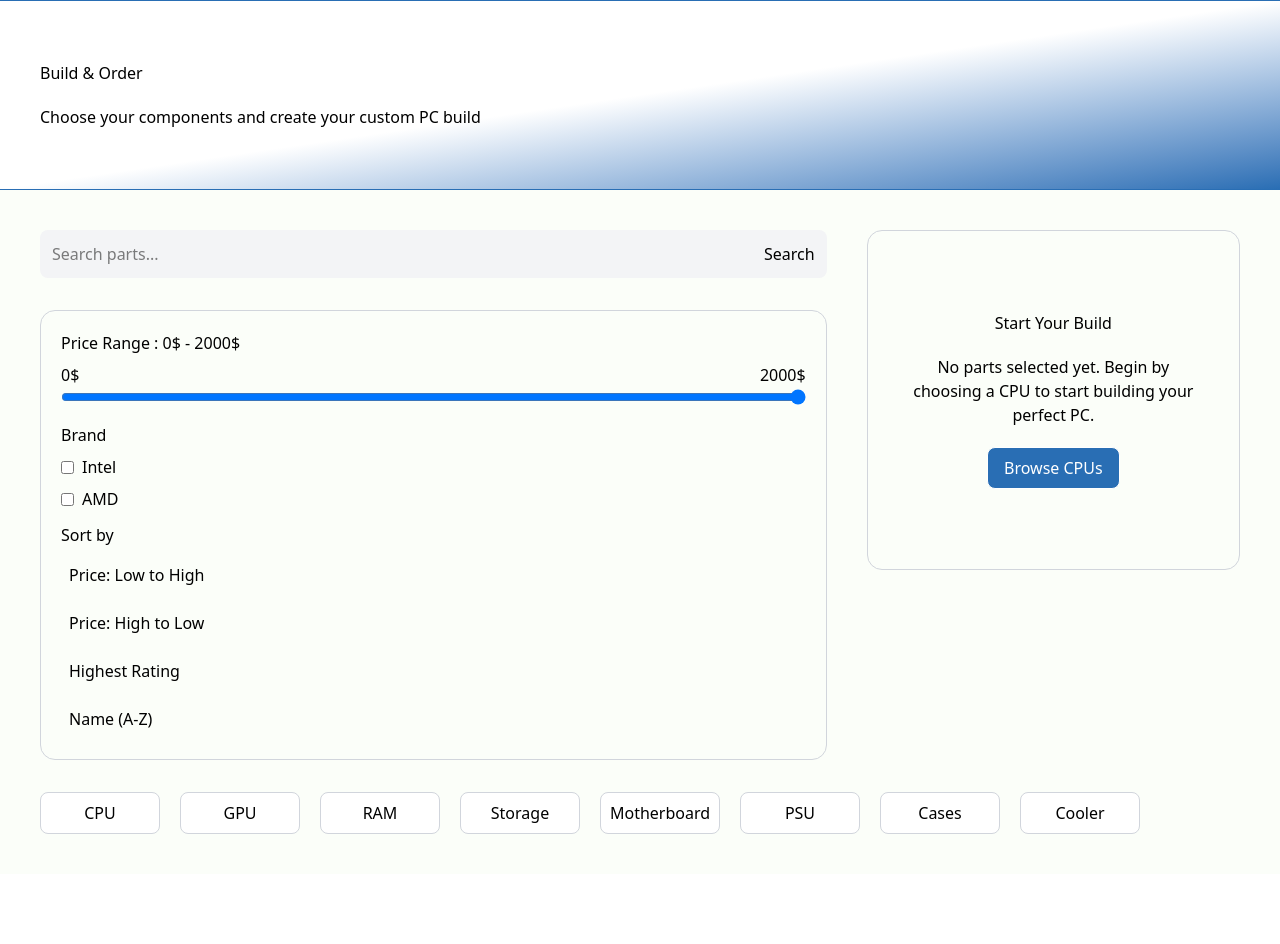
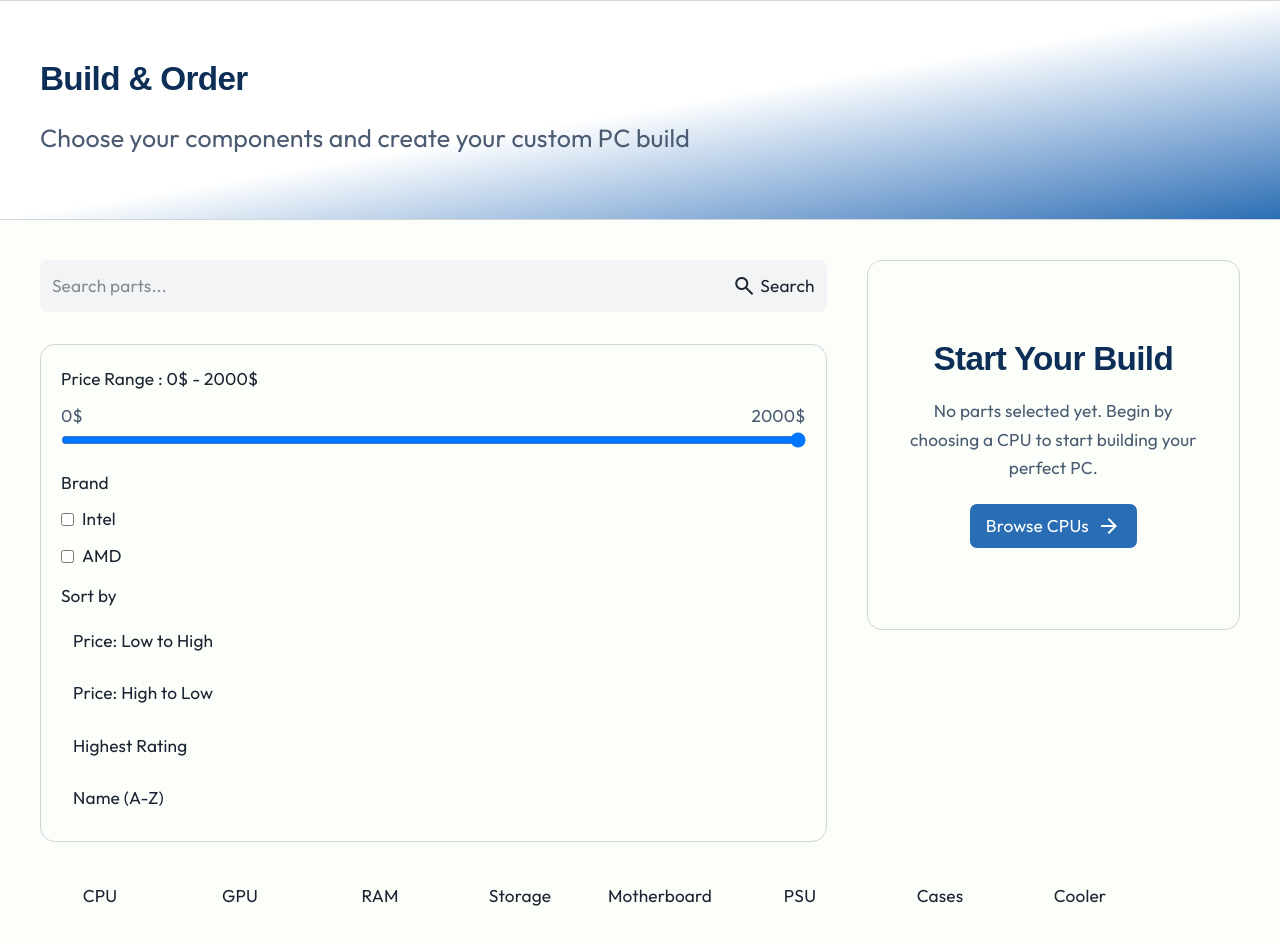
Before and after one commit to sophea-kong/Computer_Shop_website, a React (Vite) app: page /build in a window 1280 px wide. Shown: the top 944 px of the page. Before the commit the page ends 874 px from the top, so only its background shows below. Built offline with nearby package versions, Linux system fonts and the light colour scheme.

Commit message:
kinda dine

```diff
--- a/index.html
+++ b/index.html
@@ -3,6 +3,10 @@
   <head>
     <meta charset="UTF-8" />
     <link rel="icon" type="image/svg+xml" href="/favicon.svg" />
+    <link
+      rel="stylesheet"
+      href="https://fonts.googleapis.com/css2?family=Material+Symbols+Outlined:opsz,wght,FILL,GRAD@24,400,0,0"
+    />
     <meta name="viewport" content="width=device-width, initial-scale=1.0" />
     <script src="https://cdn.jsdelivr.net/npm/@tailwindcss/browser@4"></script>
     <title>computer_shop_website</title>
--- a/src/main.jsx
+++ b/src/main.jsx
@@ -1,6 +1,7 @@
 import { StrictMode } from 'react'
 import { createRoot } from 'react-dom/client'
 import App from './App.jsx'
+import './styles.css'
 
 createRoot(document.getElementById('root')).render(
   <StrictMode>
--- a/src/pages/Build.jsx
+++ b/src/pages/Build.jsx
@@ -1,10 +1,14 @@
 import { useState } from "react"
 import Card  from '../components/ProductCard'
 import { Button } from '../components/Button'
+import '../styles.css'
 
 export default function Build() {
     const [priceRange, setPriceRange] = useState(2000);
     const [brand, setBrand] = useState([]);
+
+    const [sortBy, setSortBy] = useState([]);
+
     const [selectedCategory, setSelectedCategory] = useState("");
     const [selectedComponents, setSelectedComponents] = useState([]);
 
@@ -25,19 +29,27 @@ export default function Build() {
     }
 
     function getCategoryButtonClass(category) {
-        return `w-30 flex items-center justify-center rounded-lg px-3 py-2 border transition ${
+        return `w-30 flex items-center justify-center rounded-[25px] px-3 py-2 transition hover:bg-gray-100 ${
             selectedCategory === category
-                ? "border-blue-700 bg-blue-50 text-blue-800"
-                : "border-gray-300 bg-white text-black"
+                ? "border-[#296eb4] bg-[#296eb4] !text-white"
+                : ""
+        }`;
+    }
+
+    function getSortByButtonClass(sortOption) {
+        return `w-full flex items-center justify-start rounded-[15px] px-3 py-2 transition hover:bg-gray-100 ${
+            sortBy === sortOption
+                ? "border-gray-300 bg-gray-300"
+                : ""
         }`;
     }
 
     return (
     <>
         {/* <Button text="Back to Home" color="#296eb4" holdcolor="#296eb4" /> */}
-        <div className="flex flex-col justify-center px-10 py-15 gap-5 text-black bg-gradient-to-br from-white from-50% to-[#296eb4] border-y-1 border-[#296eb4]">
+        <div className="flex flex-col justify-center px-10 py-15 gap-5 text-black bg-gradient-to-br from-white from-50% to-[#296eb4] border-y-1 border-gray-300">
             <h1>Build & Order</h1>
-            <p>Choose your components and create your custom PC build</p>
+            <p className="!text-[var(--text-muted)] !text-[25px]">Choose your components and create your custom PC build</p>
         </div>
 
         <div className="grid grid-cols-3 gap-10 p-10 bg-[#fbfef9]">
@@ -50,7 +62,10 @@ export default function Build() {
                             <input type="text" placeholder="Search parts..."
                                 className="w-full outline-none border-none"
                             />
-                            <button type="submit">Search</button>
+                            <button type="submit" className="flex items-center gap-1">
+                                <span className="material-symbols-outlined text-[20px]">search</span>
+                                Search
+                            </button>
                         </form>
                     </search>
 
@@ -59,7 +74,7 @@ export default function Build() {
                         <div className="flex flex-col gap-2">
                             <p>Price Range : 0$ - {priceRange}$</p>
                             <div>
-                                <div className="flex flex-row justify-between">
+                                <div className="flex flex-row justify-between !text-[var(--text-muted)]">
                                     <p>0$</p>
                                     <p>2000$</p>
                                 </div>
@@ -103,17 +118,18 @@ export default function Build() {
                             <p>Sort by</p>
                             <nav>
                                 <ul className="flex flex-col gap-2">
-                                    <li><button className="text-left w-full p-2">Price: Low to High</button></li>
-                                    <li><button className="text-left w-full p-2">Price: High to Low</button></li>
-                                    <li><button className="text-left w-full p-2">Highest Rating</button></li>
-                                    <li><button className="text-left w-full p-2">Name (A-Z)</button></li>
+                                    <li><button className={getSortByButtonClass("price-low-to-high")} onClick={() => setSortBy("price-low-to-high")}>Price: Low to High</button></li>
+                                    <li><button className={getSortByButtonClass("price-high-to-low")} onClick={() => setSortBy("price-high-to-low")}>Price: High to Low</button></li>
+                                    <li><button className={getSortByButtonClass("highest-rating")} onClick={() => setSortBy("highest-rating")}>Highest Rating</button></li>
+                                    <li><button className={getSortByButtonClass("name-az")} onClick={() => setSortBy("name-az")}>Name (A-Z)</button></li>
                                 </ul>
+                                {/* <p>sort selected: {sortBy}</p> */}
                             </nav>
                         </div>
                     </div>
                 </div>
 
-                {/* parts selection */}
+                {/* category selection */}
                 <nav>
                     <ul className="flex gap-5">
                         <li><button className={getCategoryButtonClass("CPU")} onClick={() => setSelectedCategory("CPU")}>CPU</button></li>
@@ -135,20 +151,28 @@ export default function Build() {
                 {selectedComponents.length === 0 && (
                     <div className="flex flex-col gap-5 items-center justify-center border-1 border-gray-300 rounded-[15px] px-10 py-20">
                         <h1>Start Your Build</h1>
-                        <p className="text-center">
+                        <p className="text-center !text-[var(--text-muted)]">
                             No parts selected yet. Begin by choosing a CPU to start building your perfect PC.
                         </p>
-                        <button className="flex py-2 px-4 border-1 bg-[#296eb4] text-white rounded-lg"
-                        onClick={() => setSelectedCategory("CPU")}>
+                        <button className="flex py-2 px-4 border-1 bg-[#296eb4] !text-white rounded-lg gap-2 items-center"
+                            onClick={() => setSelectedCategory("CPU")}>
                             Browse CPUs
+                            <span className="material-symbols-outlined !text-white">
+                                arrow_forward
+                            </span>
                         </button>
                     </div>
                 )}
 
                 {/* show the selected components */}
-                <div>
+                {selectedComponents.length > 0 && (
+                    <div>
+                        <h1>Selected Components</h1>
+                        {/* {selectedComponents.map((component, index) => (
+                        ))} */}
+                    </div>
+                )}
 
-                </div>
             </div>
 
         </div>
--- /dev/null
+++ b/src/styles.css
@@ -0,0 +1,77 @@
+@import url('https://fonts.googleapis.com/css2?family=Outfit:wght@400;500;600;700;800&family=Space+Grotesk:wght@500;600;700&display=swap');
+
+:root {
+  --text-main: #1a2433;
+  --text-muted: #4a5b72;
+  --heading-main: #0d2f57;
+  --selection-bg: #d8e9ff;
+}
+
+* {
+  box-sizing: border-box;
+}
+
+html,
+body {
+  margin: 0;
+  padding: 0;
+}
+
+body {
+  font-family: sans-serif;
+  color: var(--text-main);
+  line-height: 1.65;
+  letter-spacing: 0.01em;
+  text-rendering: optimizeLegibility;
+  -webkit-font-smoothing: antialiased;
+  -moz-osx-font-smoothing: grayscale;
+}
+
+h1 {
+  margin: 0;
+  font-family: sans-serif;
+  font-size: clamp(1.9rem, 2.6vw, 3rem);
+  font-weight: 700;
+  letter-spacing: -0.02em;
+  line-height: 1.1;
+  color: var(--heading-main);
+}
+
+p,
+li,
+label,
+input,
+button,
+a,
+span {
+  font-family: 'Outfit', 'Segoe UI', sans-serif;
+  color: inherit;
+}
+
+p,
+li,
+label,
+input,
+button,
+a {
+  font-size: clamp(0.97rem, 0.3vw + 0.88rem, 1.08rem);
+}
+
+::selection {
+  background: var(--selection-bg);
+}
+
+@media (max-width: 640px) {
+  h1 {
+    line-height: 1.15;
+  }
+
+  p,
+  li,
+  label,
+  input,
+  button,
+  a {
+    line-height: 1.55;
+  }
+}
```
